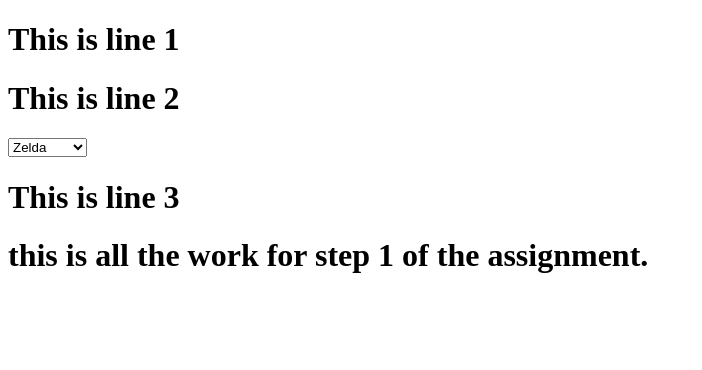
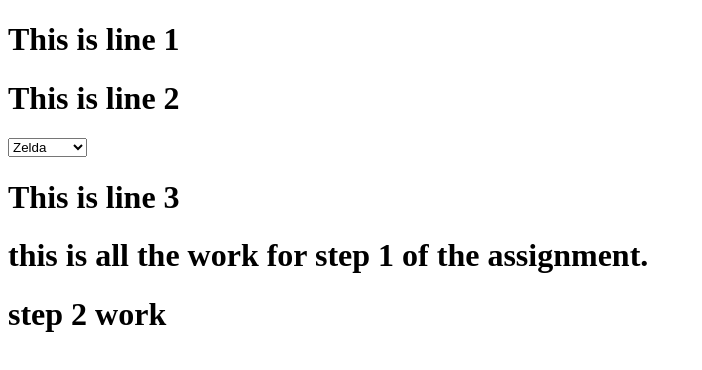
Before and after one commit to dsabourin55/branch_demo, a plain HTML site: page index.html in a window 1280 px wide. Shown: the whole page, without its empty margins (0-702 px from the left). Drawn offline with Linux system fonts and the light colour scheme.

Commit message:
step 2 work

```diff
--- a/index.html
+++ b/index.html
@@ -17,5 +17,7 @@
     <h1>This is line 3</h1>
 
     <h1>this is all the work for step 1 of the assignment.</h1>
+
+    <h1>step 2 work</h1>
 </body>
 </html>
```
